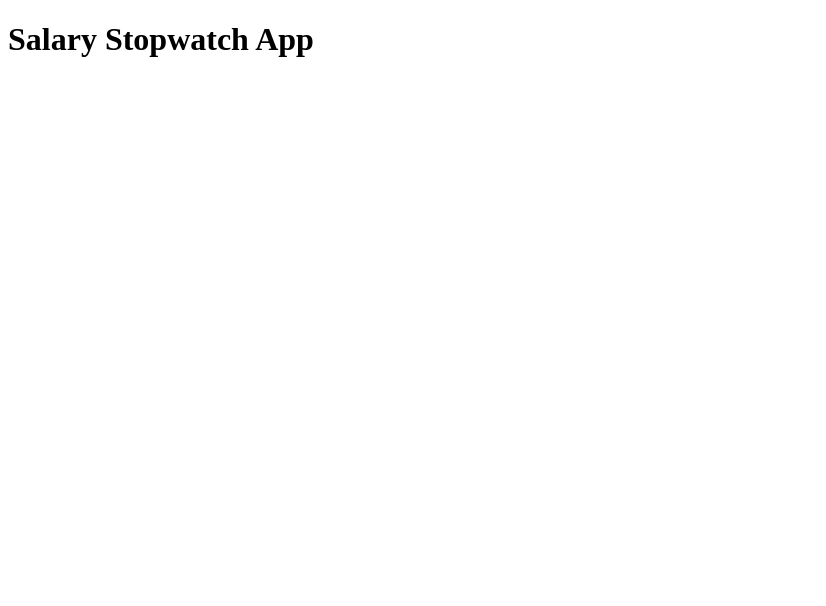
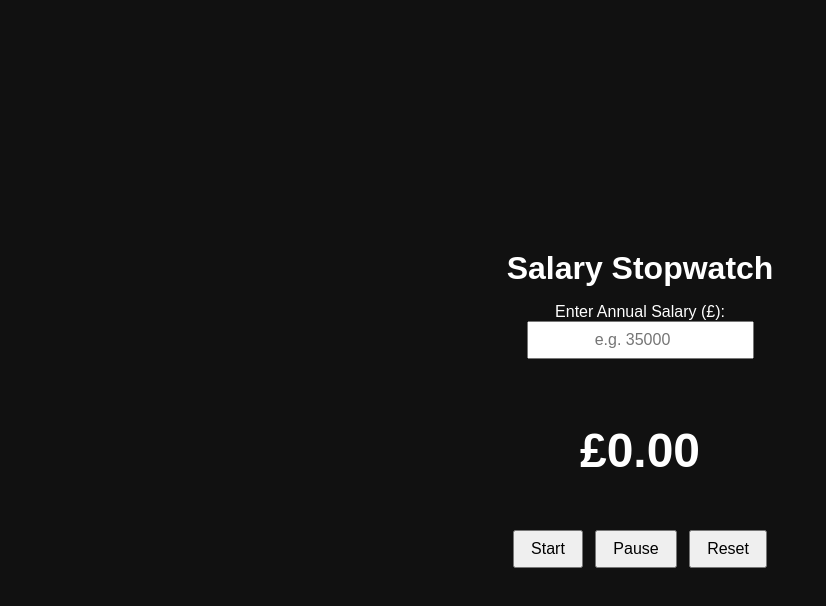
Before and after one commit to Rumplestiltsbin/salary-stopwatch, a plain HTML site: page index.html in a window 1280 px wide. Shown: the whole page, without its empty margins (0-826 px from the left). Drawn offline with Linux system fonts and the light colour scheme.

Commit message:
Add files via upload

```diff
--- a/index.html
+++ b/index.html
@@ -1 +1,90 @@
-<!DOCTYPE html><html><head><title>Salary Stopwatch</title></head><body><h1>Salary Stopwatch App</h1></body></html>
+
+<!DOCTYPE html>
+<html lang="en">
+<head>
+  <meta charset="UTF-8" />
+  <meta name="viewport" content="width=device-width, initial-scale=1.0" />
+  <title>Salary Stopwatch</title>
+  <style>
+    body {
+      font-family: sans-serif;
+      display: flex;
+      flex-direction: column;
+      align-items: center;
+      justify-content: center;
+      height: 100vh;
+      background: #111;
+      color: #fff;
+      margin: 0;
+    }
+    h1 {
+      margin-bottom: 0.5em;
+    }
+    .clock {
+      font-size: 3em;
+      font-weight: bold;
+      margin: 1em 0;
+    }
+    input {
+      padding: 0.5em;
+      font-size: 1em;
+      text-align: center;
+      margin-bottom: 1em;
+    }
+    button {
+      padding: 0.5em 1em;
+      font-size: 1em;
+      cursor: pointer;
+      margin: 0.25em;
+    }
+  </style>
+</head>
+<body>
+  <h1>Salary Stopwatch</h1>
+  <label for="salary">Enter Annual Salary (£):</label>
+  <input type="number" id="salary" placeholder="e.g. 35000" />
+  <div class="clock" id="earnings">£0.00</div>
+  <div>
+    <button onclick="start()">Start</button>
+    <button onclick="pause()">Pause</button>
+    <button onclick="reset()">Reset</button>
+  </div>
+
+  <script>
+    let interval = null;
+    let earnings = 0;
+    let salary = 0;
+    let isRunning = false;
+
+    function updateDisplay() {
+      document.getElementById('earnings').innerText = '£' + earnings.toFixed(2);
+    }
+
+    function start() {
+      if (isRunning) return;
+      salary = parseFloat(document.getElementById('salary').value);
+      if (!salary || salary <= 0) {
+        alert("Please enter a valid salary");
+        return;
+      }
+      isRunning = true;
+      const ratePerSecond = (salary / 52 / 37.5 / 60 / 60);
+      interval = setInterval(() => {
+        earnings += ratePerSecond;
+        updateDisplay();
+      }, 1000);
+    }
+
+    function pause() {
+      clearInterval(interval);
+      isRunning = false;
+    }
+
+    function reset() {
+      pause();
+      earnings = 0;
+      updateDisplay();
+    }
+  </script>
+</body>
+</html>
```
